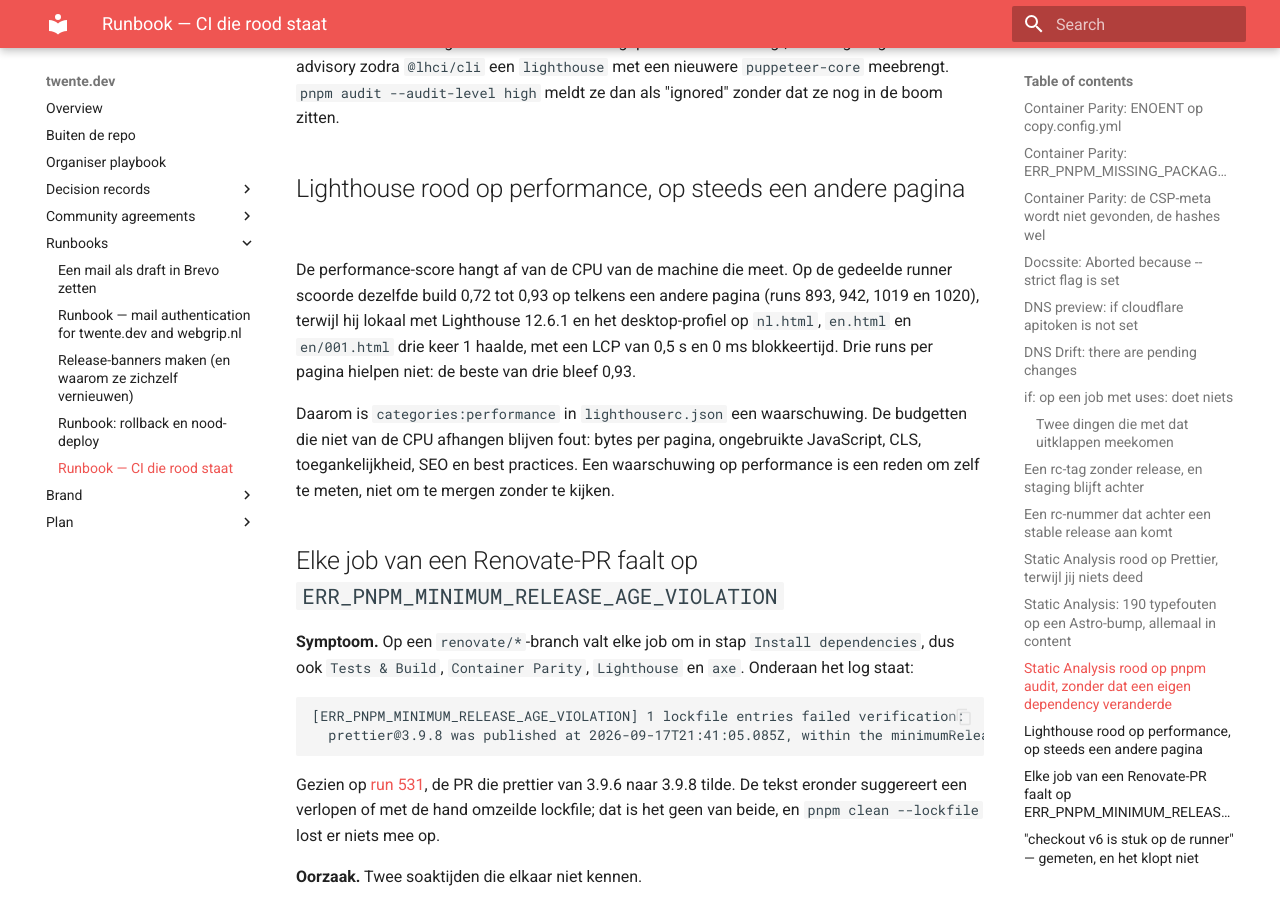
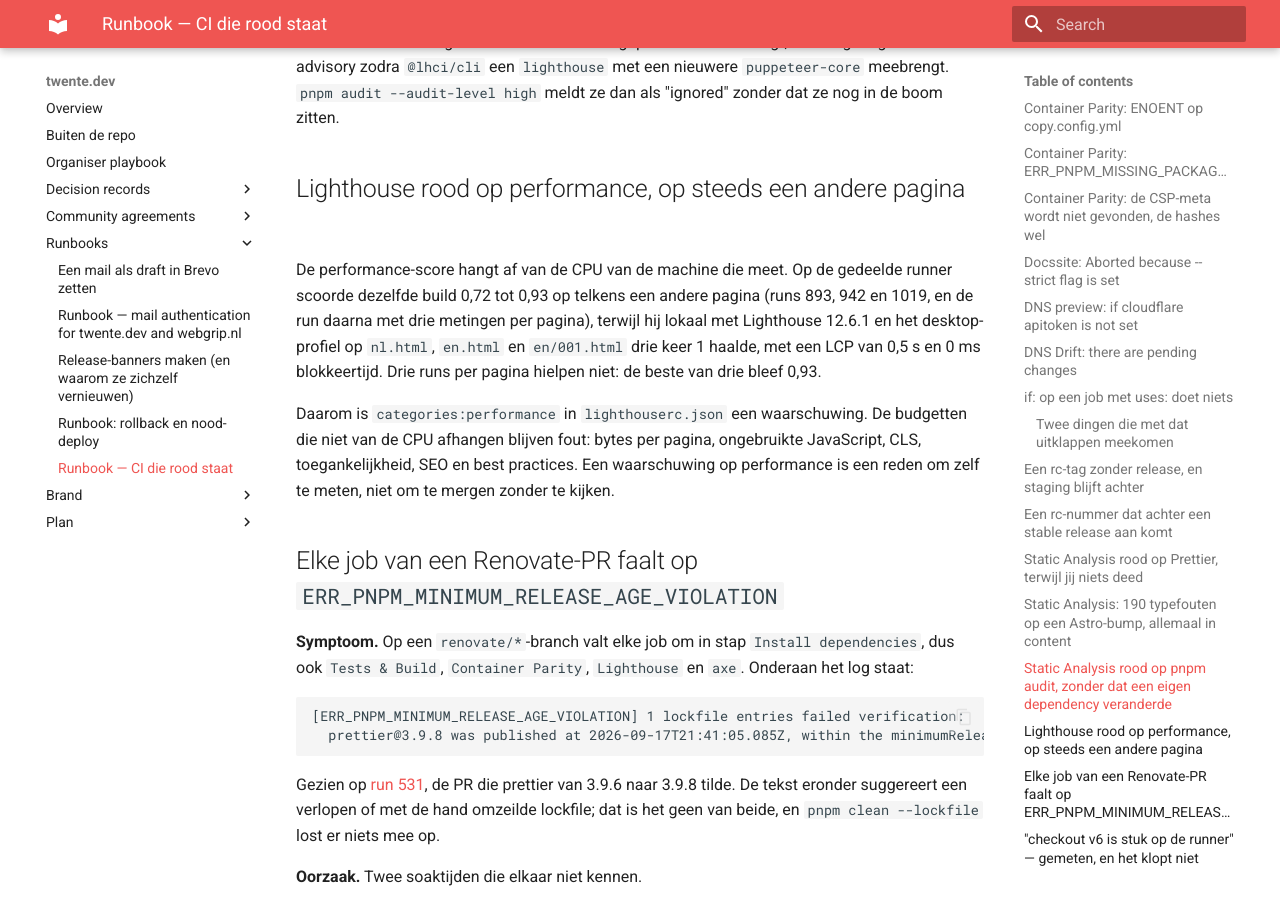
Before and after one commit to webgrip/twente.dev, an MkDocs documentation site: the page built from docs/runbooks/ci-failures.md, in a window 1280 px wide and 900 px high, scrolled down 9825 px. Built offline with MkDocs 1.6.1 and Material for MkDocs 9.7.7, drawn with Linux system fonts in a browser that asks for light colours.

Commit message:
docs(runbooks): name only the Lighthouse runs that were looked up
Co-Authored-By: Claude Opus 5.5 (1M context) <noreply@anthropic.com>

```diff
--- a/docs/runbooks/ci-failures.md
+++ b/docs/runbooks/ci-failures.md
@@ -418,7 +418,7 @@ zodra `@lhci/cli` een `lighthouse` met een nieuwere `puppeteer-core` meebrengt.
 
 ## Lighthouse rood op performance, op steeds een andere pagina
 
-De performance-score hangt af van de CPU van de machine die meet. Op de gedeelde runner scoorde dezelfde build 0,72 tot 0,93 op telkens een andere pagina (runs 893, 942, 1019 en 1020), terwijl hij lokaal met Lighthouse 12.6.1 en het desktop-profiel op `nl.html`, `en.html` en `en/001.html` drie keer 1 haalde, met een LCP van 0,5 s en 0 ms blokkeertijd. Drie runs per pagina hielpen niet: de beste van drie bleef 0,93.
+De performance-score hangt af van de CPU van de machine die meet. Op de gedeelde runner scoorde dezelfde build 0,72 tot 0,93 op telkens een andere pagina (runs 893, 942 en 1019, en de run daarna met drie metingen per pagina), terwijl hij lokaal met Lighthouse 12.6.1 en het desktop-profiel op `nl.html`, `en.html` en `en/001.html` drie keer 1 haalde, met een LCP van 0,5 s en 0 ms blokkeertijd. Drie runs per pagina hielpen niet: de beste van drie bleef 0,93.
 
 Daarom is `categories:performance` in `lighthouserc.json` een waarschuwing. De budgetten die niet van de CPU afhangen blijven fout: bytes per pagina, ongebruikte JavaScript, CLS, toegankelijkheid, SEO en best practices. Een waarschuwing op performance is een reden om zelf te meten, niet om te mergen zonder te kijken.
 
```
